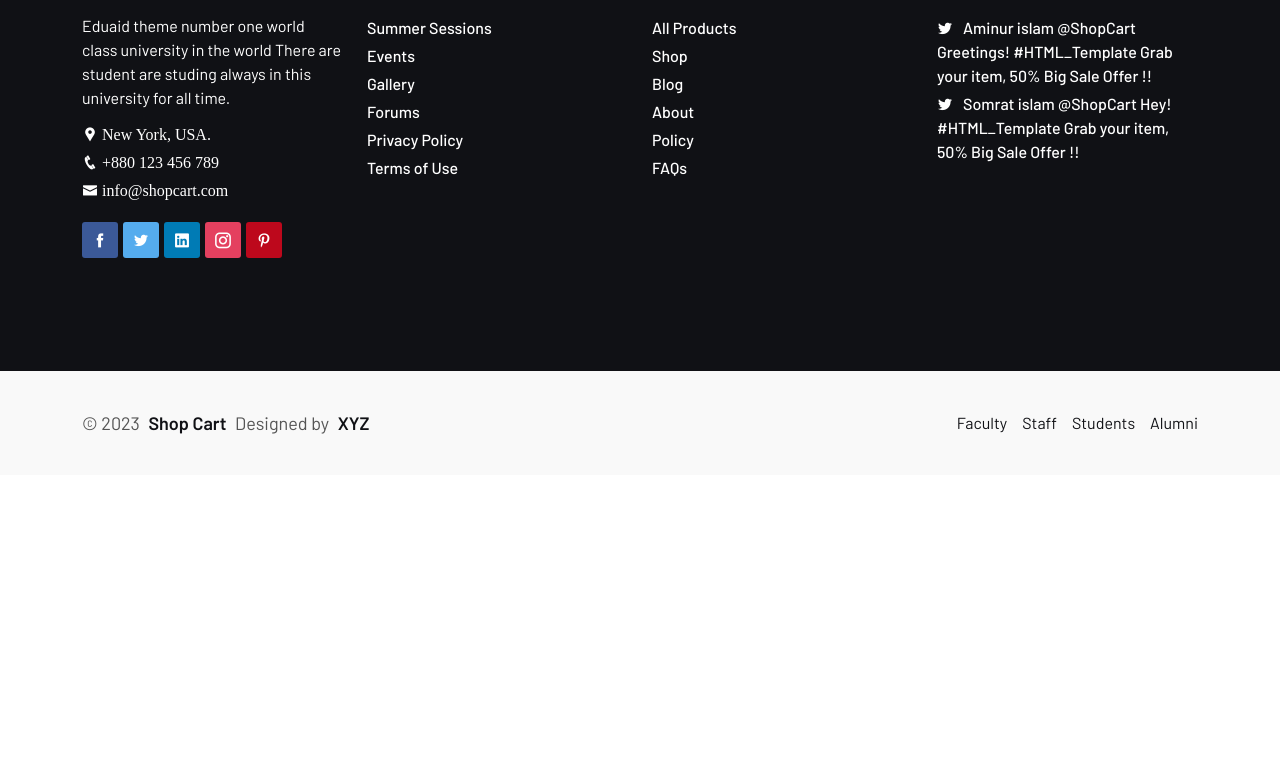
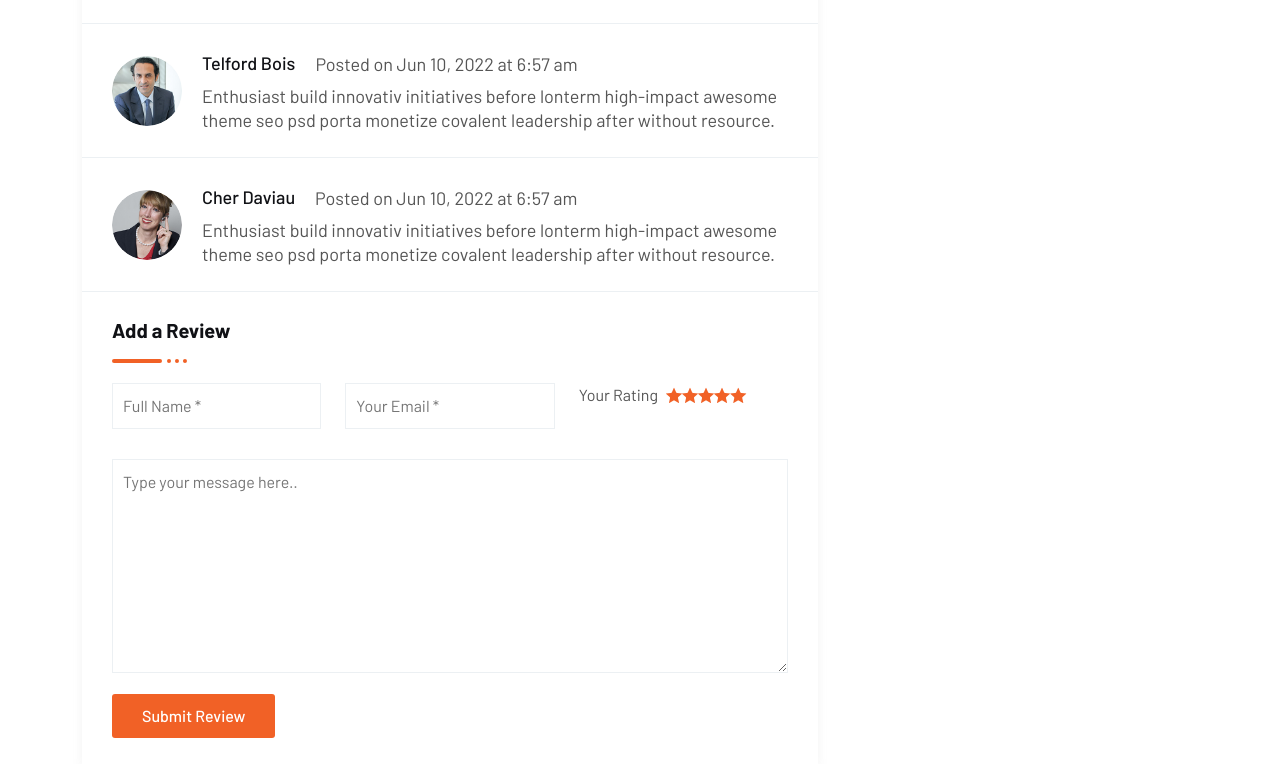
Before and after one commit to jynoes/react-ecommerce-website, a React (Vite) app: page /shop/1 in a window 1280 px wide. Shown: the part 936-1700 px from the top of the page. Before the commit the page ends 1411 px from the top, so only its background shows below. Built offline with nearby package versions, Linux system fonts and the light colour scheme.

Commit message:
update review component

```diff
--- a/src/shop/Review.jsx
+++ b/src/shop/Review.jsx
@@ -1,4 +1,5 @@
 import React, { useState } from "react";
+import Rating from "../components/Rating";
 
 const reviewtitle = "Add a Review";
 
@@ -43,13 +44,92 @@ const Review = () => {
           reviewShow ? "RevActive" : "DescActive"
         }`}
       >
-        <li className="desc">
+        <li className="desc" onClick={() => setReviewShow(!reviewShow)}>
           Description
         </li>
-        <li className="rev">
+        <li className="rev" onClick={() => setReviewShow(!reviewShow)}>
           Reviews
         </li>
       </ul>
+
+      {/* Description and Review Content */}
+      <div
+        className={`review-content ${
+          reviewShow ? "review-content-show" : "description-show"
+        }`}
+      >
+        {/* Review Section */}
+        <div className="review-showing">
+          <ul className="content lab-ul">
+            {ReviewList.map((review, i) => (
+              <li key={i}>
+                <div className="post-thumb">
+                  <img src={review.imgUrl}></img>
+                </div>
+                <div className="post-content">
+                  <div className="entry-meta">
+                    <div className="posted-on">
+                      <a href="#">{review.name}</a>
+                      <p>{review.date}</p>
+                    </div>
+                  </div>
+                  <div className="entry-content">
+                    <p>{review.desc}</p>
+                  </div>
+                </div>
+              </li>
+            ))}
+          </ul>
+
+          {/* Add Review Field */}
+          <div className="client-review">
+            <div className="review-form">
+              <div className="review-title">
+                <h5>{reviewtitle}</h5>
+              </div>
+
+              <form action="action" className="row">
+                <div className="col-md-4 col-12">
+                  <input
+                    type="text"
+                    name="name"
+                    id="name"
+                    placeholder="Full Name *"
+                  ></input>
+                </div>
+                <div className="col-md-4 col-12">
+                  <input
+                    type="email"
+                    name="email"
+                    id="email"
+                    placeholder="Your Email *"
+                  ></input>
+                </div>
+                <div className="col-md-4 col-12">
+                  <div className="rating">
+                    <span className="me-2 ">Your Rating</span>
+                    <Rating />
+                  </div>
+                </div>
+                <div className="col-md-12 col-12">
+                  <textarea name="message" id="message" placeholder="Type your message here.." rows="8"></textarea>
+                </div>
+
+                <div className="col-12">
+                  <button type="submit" className="default-button">
+                    <span>Submit Review</span>
+                  </button>
+                </div>
+              </form>
+            </div>
+          </div>
+        </div>
+
+        {/* Description Section */}
+        <div className="description">
+              <p>Lorem ipsum dolor sit amet, consectetur adipiscing elit. Donec a est at ipsum tincidunt sagittis eu egestas elit. Praesent pulvinar semper libero a porta. Donec nec elit et elit facilisis congue ut ut sem. Praesent porta blandit ipsum, ut porta ex sagittis ut. Praesent ornare.</p>
+        </div>
+      </div>
     </>
   );
 };
```
